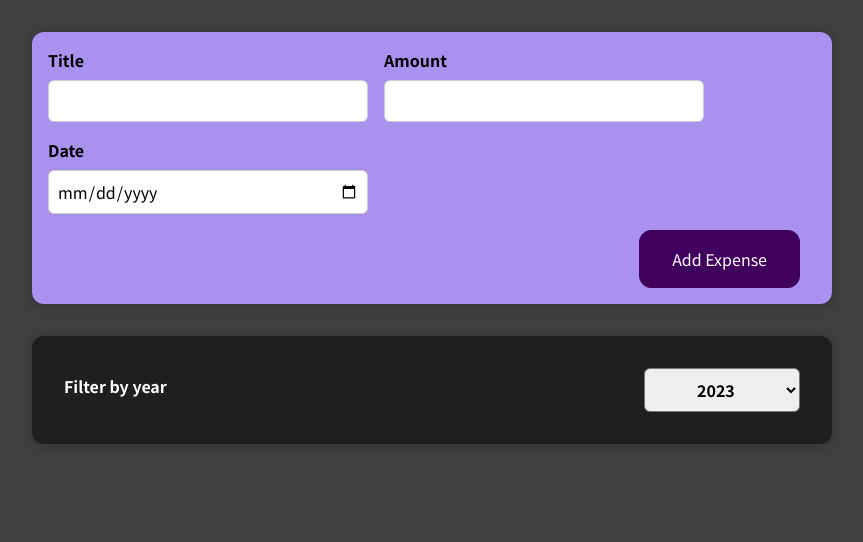
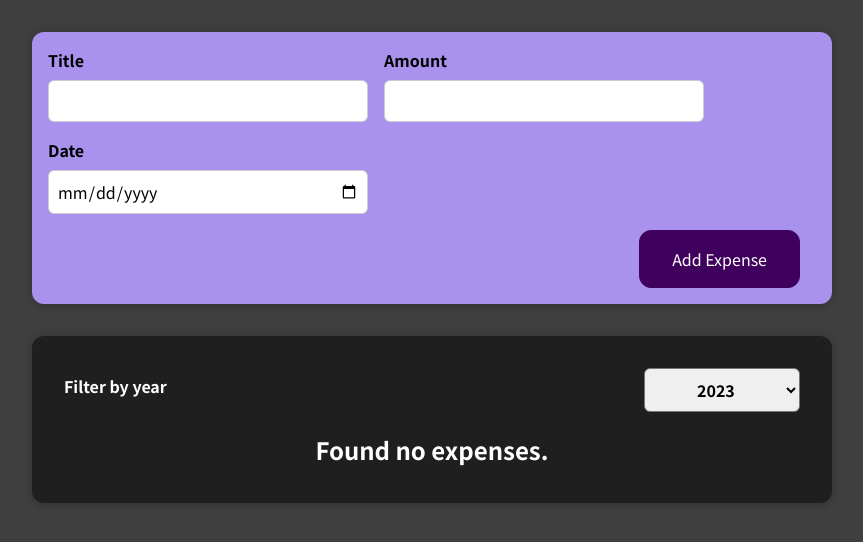
Before and after one commit to BBualdo/01-expenses-app, a React (Vite) app: page / in a window 1280 px wide. Shown: the top 542 px of the page, without its empty margins (208-1071 px from the left). Built offline with nearby package versions, Linux system fonts and the light colour scheme.

Commit message:
Separated ExpensesList to own component

```diff
--- a/src/components/Expenses/ExpenseItem.jsx
+++ b/src/components/Expenses/ExpenseItem.jsx
@@ -6,6 +6,7 @@
 
 const ExpenseItem = (props) => {
 	return (
+		<li>
 			<Card className='expense-item'>
 				<ExpenseDate date={props.date} />
 				<div className='expense-item__description'>
@@ -13,6 +14,7 @@
 					<div className='expense-item__price'>${props.amount}</div>
 				</div>
 			</Card>
+		</li>
 	);
 };
 
--- a/src/components/Expenses/Expenses.jsx
+++ b/src/components/Expenses/Expenses.jsx
@@ -4,6 +4,7 @@
 import './Expenses.css';
 import Card from '../UI/Card';
 import ExpenseFilter from './ExpensesFilter';
+import ExpensesList from './ExpensesList';
 
 const Expenses = (props) => {
 	const [filteredYear, setFilteredYear] = useState('2023');
@@ -12,23 +13,14 @@
 		setFilteredYear(selectedYear);
 	};
 
-	const expenseElement = props.items.map((expense) => {
-		if (expense.date.getFullYear().toString() === filteredYear) {
-			return (
-				<ExpenseItem
-					key={expense.id}
-					title={expense.title}
-					amount={expense.amount}
-					date={expense.date}
-				/>
-			);
-		}
+	const filteredExpenses = props.items.filter((expense) => {
+		return expense.date.getFullYear().toString() === filteredYear;
 	});
 
 	return (
 		<Card className='expenses'>
 			<ExpenseFilter selected={filteredYear} onYearSelect={filterYear} />
-			{expenseElement}
+			<ExpensesList items={filteredExpenses} />
 		</Card>
 	);
 };
--- /dev/null
+++ b/src/components/Expenses/ExpensesList.css
@@ -0,0 +1,9 @@
+.expenses-list {
+	list-style: none;
+	padding: 0;
+}
+
+.expenses-list__fallback {
+	color: white;
+	text-align: center;
+}
--- /dev/null
+++ b/src/components/Expenses/ExpensesList.jsx
@@ -0,0 +1,26 @@
+import React from 'react';
+
+import ExpenseItem from './ExpenseItem';
+import './ExpensesList.css';
+
+const ExpensesList = (props) => {
+	if (props.items.length === 0) {
+		return <h2 className='expenses-list__fallback'>Found no expenses.</h2>;
+	}
+	return (
+		<ul className='expenses-list'>
+			{props.items.map((expense) => {
+				return (
+					<ExpenseItem
+						key={expense.id}
+						title={expense.title}
+						amount={expense.amount}
+						date={expense.date}
+					/>
+				);
+			})}
+		</ul>
+	);
+};
+
+export default ExpensesList;
```
Lines whose indentation alone changed are shown as unchanged.
